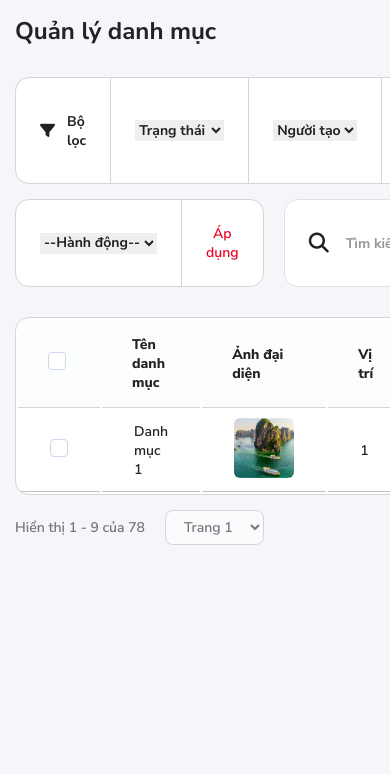
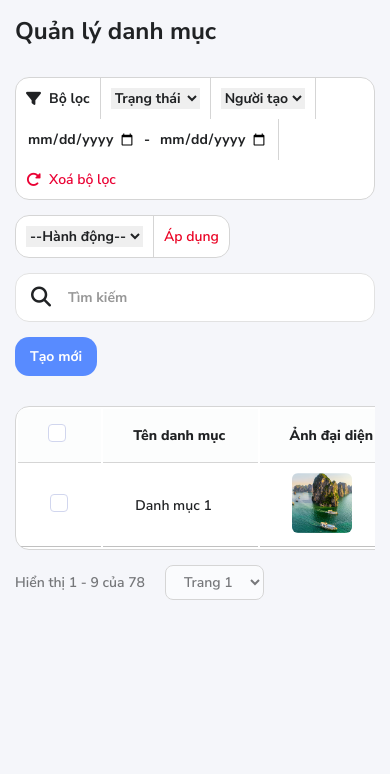
Before and after one commit to LEHOANGCHIEN/travel-tour-admin, a web app: file category-list.html in a window 390 px wide. Shown: the part 70-844 px from the top of the page. Run offline with its HTML, style and script files only (its server is not run), Linux system fonts and the light colour scheme.

Commit message:
1.7. Responsive trang Quản lí danh mục

```diff
--- a/assets/css/style.css
+++ b/assets/css/style.css
@@ -788,6 +788,7 @@ button {
     border-radius: 14px;
     border: 1px solid #D5D5D5;
     display: inline-flex;
+    flex-wrap: wrap;
 }
 
 .section-4 .inner-item {
@@ -826,12 +827,21 @@ button {
     font-weight: 600;
     cursor: pointer;
 }
+
+@media (max-width: 1200px) {
+    .section-4 .inner-item {
+        padding: 10px;
+        gap: 8px;
+  }
+
+}
 /* End Section 4 */
 
 /* Section 5 */
 .section-5 {
     margin-bottom: 30px;
     display: flex;
+    flex-wrap: wrap;
     gap: 20px;
 }
 
@@ -916,15 +926,38 @@ button {
   display: inline-flex;
   align-items: center;
 }
+
+@media (max-width: 1200px) {
+  .section-5 {
+    gap: 15px;
+  }
+
+  .section-5 .inner-status .inner-item {
+    padding: 10px;
+  }
+
+  .section-5 .inner-search {
+    padding: 10px 15px;
+  }
+
+  .section-5 .inner-create {
+    padding: 10px 15px;
+  }
+}
 /* End Section 5 */
 
 /* Section 6 */
+.section-6 {
+  overflow-x: auto;
+}
+
 .section-6 table {
     background-color: white;
     width: 100%;
     border: 1px solid #D5D5D5;
     border-radius: 14px;
     overflow: hidden;
+    min-width: 1142px;
 }
 
 .section-6 thead th {
```
